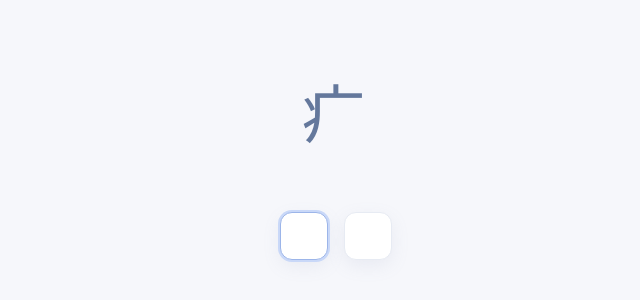
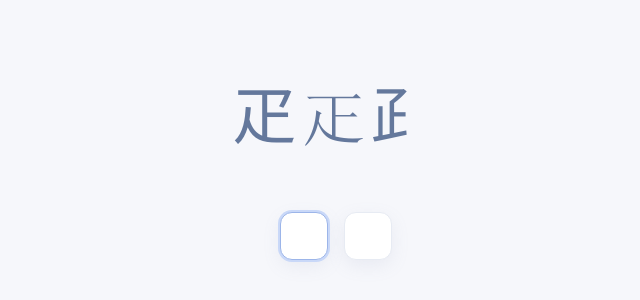
Before and after one commit to haoran-mc/huma, a Next.js app: page / in a window 1280 px wide. Shown: the part 218-518 px from the top of the page, without its empty margins (304-944 px from the left). Built offline with nearby package versions, Linux system fonts and the light colour scheme.

Commit message:
Add custom radical font support

```diff
--- a/app/globals.css
+++ b/app/globals.css
@@ -1,4 +1,12 @@
 @import "tailwindcss";
+
+@font-face {
+  font-family: "rootFont";
+  src: url("/fonts/TumanPUA.ttf") format("truetype");
+  font-style: normal;
+  font-weight: 400;
+  font-display: swap;
+}
 
 :root {
   --background: #ffffff;
@@ -40,3 +48,7 @@ body {
 .animate-practice-shake {
   animation: practice-shake 0.45s ease;
 }
+
+.radical-font {
+  font-family: "rootFont", serif;
+}
--- a/app/page.tsx
+++ b/app/page.tsx
@@ -134,7 +134,7 @@ export default function Home() {
       <section className="flex w-full max-w-md flex-col items-center justify-center text-center">
         {/* 题目主体：字根 + 编码（默认隐藏，提示或答错时显示） */}
         <div className={isWrong ? "animate-practice-shake" : ""}>
-          <div className="mb-3 text-[64px] leading-none font-medium tracking-[0.08em] text-[#64789c]">
+          <div className="radical-font mb-3 text-[64px] leading-none font-medium tracking-[0.08em] text-[#64789c]">
             {currentItem.radical}
           </div>
 
--- a/data/practice-items.ts
+++ b/data/practice-items.ts
@@ -5,6 +5,7 @@ export type PracticeItem = {
 };
 
 export const PRACTICE_ITEMS: PracticeItem[] = [
+  { radical: "疋⺪", code: "ts", description: "" },
   { radical: "疒", code: "ab", description: "疒字根，编码为 ab。" },
   { radical: "丁", code: "ad", description: "丁字根，编码为 ad。" },
   { radical: "鬼", code: "ag", description: "鬼字根，编码为 ag。" },
```
Also changed, not shown: public/fonts/TumanPUA.ttf (added).
